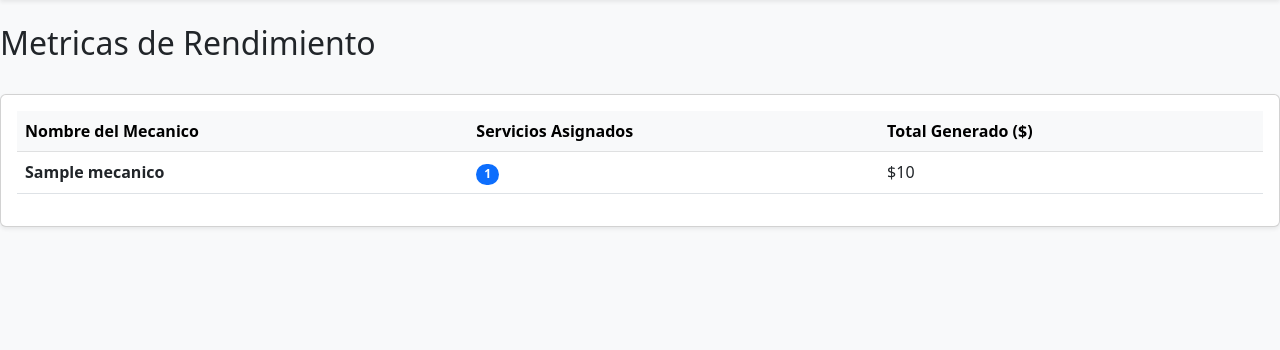
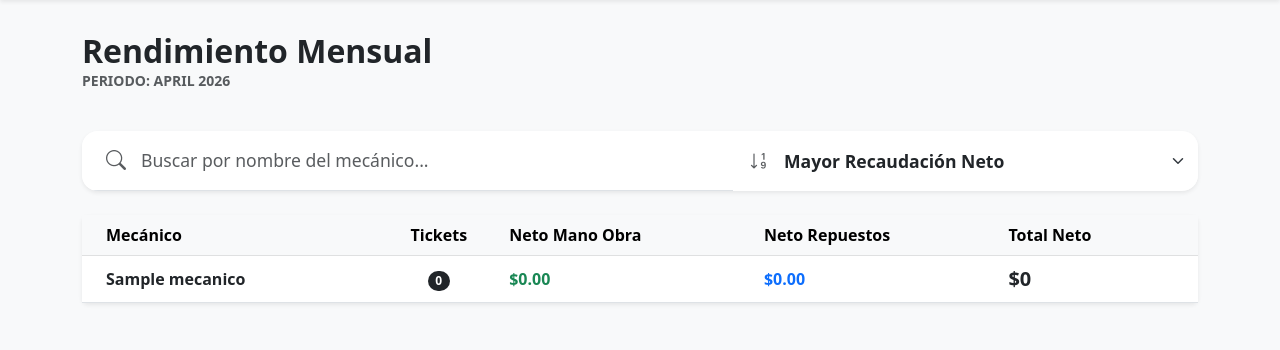
Before and after one commit to MDeBock/prueba-tecnica-taller-rapido-juarez, a Django app: page /metricas/ in a window 1280 px wide. Shown: the part 56-406 px from the top of the page. Run offline with Django 5.2, Linux system fonts and the light colour scheme; tables that the repository leaves empty hold one stand-in row (values such as "Sample post").

Commit message:
style: mejora de visibilidad en buscador de métricas con iconografía estandarizada

```diff
--- a/taller/templates/taller/metricas.html
+++ b/taller/templates/taller/metricas.html
@@ -1,42 +1,156 @@
 {% extends 'taller/base.html' %}
 
 {% block content %}
+<div class="container pb-5">
     <div class="row">
-    <div class="col-12 mb-4">
-        <h2>Metricas de Rendimiento</h2>
+        <div class="col-12 mb-4 mt-2">
+            <h2 class="fw-bold mb-0">Rendimiento Mensual</h2>
+            <p class="text-muted fw-bold text-uppercase small">Periodo: {{ mes }}</p>
         </div>
     </div>
 
-<div class="card shadow-sm">
-    <div class="card-body">
+    <div class="card shadow-sm border-0 mb-4 rounded-4 overflow-hidden">
+        <div class="card-body p-0">
+            <div class="row g-0 align-items-center">
+
+                <div class="col-12 col-md-7 border-bottom border-md-0 border-md-end">
+                    <div class="input-group">
+                        <span class="input-group-text bg-white border-0 ps-4 pe-2 text-muted">
+                            <i class="bi bi-search fs-5"></i>
+                        </span>
+                        <input type="text" id="filtroMecanico"
+                               class="form-control form-control-lg border-0 ps-2 py-3 fw-medium"
+                               placeholder="Buscar por nombre del mecánico..."
+                               style="box-shadow: none; font-size: 1.1rem;">
+                    </div>
+                </div>
+
+                <div class="col-12 col-md-5">
+                    <div class="input-group">
+                        <span class="input-group-text bg-white border-0 ps-3 pe-2 text-muted">
+                            <i class="bi bi-sort-numeric-down fs-5"></i>
+                        </span>
+                        <select id="ordenMonto" class="form-select form-select-lg border-0 ps-2 py-3 fw-bold text-dark" style="box-shadow: none; font-size: 1.1rem; cursor: pointer;">
+                            <option value="mayor">Mayor Recaudación Neto</option>
+                            <option value="menor">Menor Recaudación Neto</option>
+                        </select>
+                    </div>
+                </div>
+
+            </div>
+        </div>
+    </div>
+
+    <div class="d-none d-lg-block card shadow-sm border-0">
+        <div class="card-body p-0">
             <div class="table-responsive">
-            <table class="table table-hover align-middle">
+                <table class="table table-hover align-middle mb-0" id="tablaMetricas">
                     <thead class="table-light">
                         <tr>
-                        <th>Nombre del Mecanico</th>
-                        <th>Servicios Asignados</th>
-                        <th>Total Generado ($)</th>
+                            <th class="ps-4">Mecánico</th>
+                            <th class="text-center">Tickets</th>
+                            <th>Neto Mano Obra</th>
+                            <th>Neto Repuestos</th>
+                            <th class="pe-4">Total Neto</th>
                         </tr>
                     </thead>
-                <tbody>
+                    <tbody id="cuerpoTabla">
                         {% for mecanico in mecanicos %}
-                    <tr>
-                        <td><strong>{{ mecanico.nombre }}</strong></td>
-                        <td>
-                            <span class="badge bg-primary rounded-pill">{{ mecanico.total_servicios }}</span>
+                        <tr class="item-mecanico"
+                            data-nombre="{{ mecanico.nombre|lower }}"
+                            data-total="{{ mecanico.neto_mano_obra|default:0|add:mecanico.neto_repuestos|default:0 }}">
+                            <td class="ps-4"><strong>{{ mecanico.nombre }}</strong></td>
+                            <td class="text-center">
+                                <span class="badge bg-dark rounded-pill">{{ mecanico.total_servicios }}</span>
                             </td>
-                        <td>${{ mecanico.recaudacion_total|default:"0.00" }}</td>
+                            <td class="text-success fw-bold">${{ mecanico.neto_mano_obra|default:"0.00" }}</td>
+                            <td class="text-primary fw-bold">${{ mecanico.neto_repuestos|default:"0.00" }}</td>
+                            <td class="pe-4 fw-bold fs-5 text-dark">
+                                ${{ mecanico.neto_mano_obra|default:0|add:mecanico.neto_repuestos|default:0 }}
+                            </td>
                         </tr>
                         {% empty %}
-                    <tr>
-                        <td colspan="3" class="text-center py-4 text-muted">
-                            No hay datos suficientes para mostrar metricas.
-                        </td>
-                    </tr>
+                        <tr><td colspan="5" class="text-center py-5">No hay registros este mes.</td></tr>
                         {% endfor %}
                     </tbody>
                 </table>
             </div>
         </div>
     </div>
+
+    <div id="contenedorTarjetas" class="d-block d-lg-none">
+        {% for mecanico in mecanicos %}
+        <div class="card mb-3 shadow-sm border-0 rounded-4 item-mecanico"
+             data-nombre="{{ mecanico.nombre|lower }}"
+             data-total="{{ mecanico.neto_mano_obra|default:0|add:mecanico.neto_repuestos|default:0 }}">
+            <div class="card-body p-4">
+                <div class="d-flex justify-content-between align-items-center mb-3">
+                    <h4 class="fw-bold mb-0">{{ mecanico.nombre }}</h4>
+                    <span class="badge bg-dark fs-6">{{ mecanico.total_servicios }} Tickets</span>
+                </div>
+                <div class="row g-2 border-top pt-3">
+                    <div class="col-6">
+                        <small class="text-muted d-block text-uppercase fw-bold small-font">Mano de Obra</small>
+                        <span class="text-success fw-bold fs-5">${{ mecanico.neto_mano_obra|default:"0.00" }}</span>
+                    </div>
+                    <div class="col-6 text-end">
+                        <small class="text-muted d-block text-uppercase fw-bold small-font">Repuestos</small>
+                        <span class="text-primary fw-bold fs-5">${{ mecanico.neto_repuestos|default:"0.00" }}</span>
+                    </div>
+                    <div class="col-12 mt-2 pt-2 border-top">
+                        <small class="text-muted d-block text-uppercase fw-bold small-font">Total Neto Generado</small>
+                        <span class="text-dark fw-bold fs-3">${{ mecanico.neto_mano_obra|default:0|add:mecanico.neto_repuestos|default:0 }}</span>
+                    </div>
+                </div>
+            </div>
+        </div>
+        {% endfor %}
+    </div>
+</div>
+
+<style>
+    .small-font { font-size: 0.65rem; }
+</style>
+
+<script>
+document.addEventListener('DOMContentLoaded', function() {
+    const inputBusqueda = document.getElementById('filtroMecanico');
+    const selectOrden = document.getElementById('ordenMonto');
+    const items = document.querySelectorAll('.item-mecanico');
+    const cuerpoTabla = document.getElementById('cuerpoTabla');
+    const contenedorTarjetas = document.getElementById('contenedorTarjetas');
+
+    function filtrarYOrdenar() {
+        const busqueda = inputBusqueda.value.toLowerCase();
+        const orden = selectOrden.value;
+        let itemsArray = Array.from(items);
+
+        // 1. Filtrar
+        itemsArray.forEach(item => {
+            const nombre = item.getAttribute('data-nombre');
+            if (nombre.includes(busqueda)) {
+                item.style.display = '';
+            } else {
+                item.style.display = 'none';
+            }
+        });
+
+        // 2. Ordenar (solo los visibles)
+        itemsArray.sort((a, b) => {
+            const totalA = parseFloat(a.getAttribute('data-total'));
+            const totalB = parseFloat(b.getAttribute('data-total'));
+            return orden === 'mayor' ? totalB - totalA : totalA - totalB;
+        });
+
+        // 3. Reordenar en el DOM
+        itemsArray.forEach(item => {
+            if (item.tagName === 'TR') cuerpoTabla.appendChild(item);
+            else contenedorTarjetas.appendChild(item);
+        });
+    }
+
+    inputBusqueda.addEventListener('input', filtrarYOrdenar);
+    selectOrden.addEventListener('change', filtrarYOrdenar);
+});
+</script>
 {% endblock %}
--- a/taller/views.py
+++ b/taller/views.py
@@ -1,6 +1,7 @@
 from django.shortcuts import render, redirect, get_object_or_404
 from django.http import HttpResponse
-from django.db.models import Count, Sum
+from django.db.models import Count, Sum, Q
+from django.utils import timezone
 from .models import Servicio, Refaccion, DetalleRefaccion, Mecanico
 from .forms import ServicioForm, RefaccionForm, DetalleRefaccionForm
 from .utils import generar_pdf_y_enviar_correo
@@ -51,7 +52,6 @@ def detalle_servicio(request, servicio_id):
     error_stock = None
 
     if request.method == 'POST':
-        # ACCIÓN: Cambio de estado mediante botones individuales
         if 'nuevo_estado' in request.POST:
             nuevo_estado = request.POST.get('nuevo_estado')
             estado_anterior = servicio.estado
@@ -60,7 +60,6 @@ def detalle_servicio(request, servicio_id):
                 servicio.estado = nuevo_estado
                 servicio.save(update_fields=['estado'])
 
-                # Si el nuevo estado es Terminado, disparamos el PDF y Mail
                 if nuevo_estado == 'Terminado' and estado_anterior != 'Terminado':
                     mail_base = servicio.auto.cliente.email
                     nombre_identificador = servicio.auto.cliente.nombre.replace(' ', '').lower()
@@ -75,7 +74,6 @@ def detalle_servicio(request, servicio_id):
 
                 return redirect('taller:detalle_servicio', servicio_id=servicio.id)
 
-        # ACCIÓN: Agregar refacciones al ticket
         elif 'agregar_refaccion' in request.POST:
             form_detalle = DetalleRefaccionForm(request.POST)
             if form_detalle.is_valid():
@@ -99,11 +97,18 @@ def detalle_servicio(request, servicio_id):
     return render(request, 'taller/detalle_servicio.html', contexto)
 
 def metricas(request):
+    ahora = timezone.now()
+    # Filtramos para que los cálculos solo incluyan servicios de este mes y año
     mecanicos = Mecanico.objects.annotate(
-        total_servicios=Count('servicios'),
-        recaudacion_total=Sum('servicios__gran_total')
+        total_servicios=Count('servicios', filter=Q(servicios__creado_el__month=ahora.month, servicios__creado_el__year=ahora.year)),
+        neto_mano_obra=Sum('servicios__costo_mano_obra_neto', filter=Q(servicios__creado_el__month=ahora.month, servicios__creado_el__year=ahora.year)),
+        neto_repuestos=Sum('servicios__costo_refacciones_neto', filter=Q(servicios__creado_el__month=ahora.month, servicios__creado_el__year=ahora.year))
     ).order_by('-total_servicios')
-    return render(request, 'taller/metricas.html', {'mecanicos': mecanicos})
+
+    return render(request, 'taller/metricas.html', {
+        'mecanicos': mecanicos,
+        'mes': ahora.strftime('%B %Y')
+    })
 
 def manifest_json(request):
     manifest = """{
```
Lines whose indentation alone changed are shown as unchanged.
